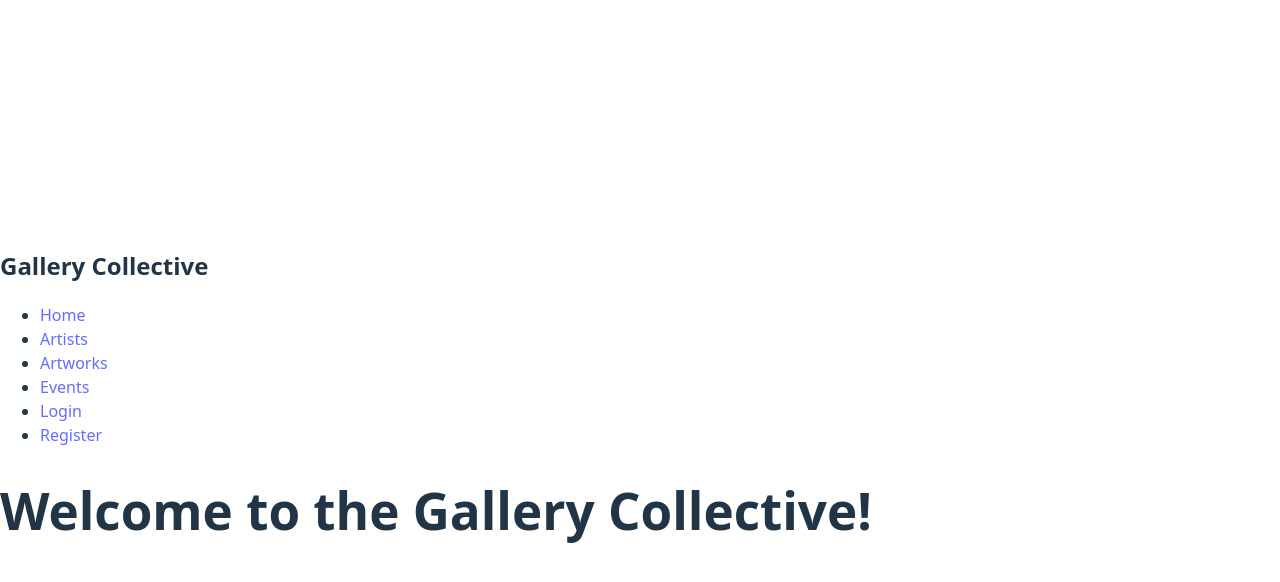
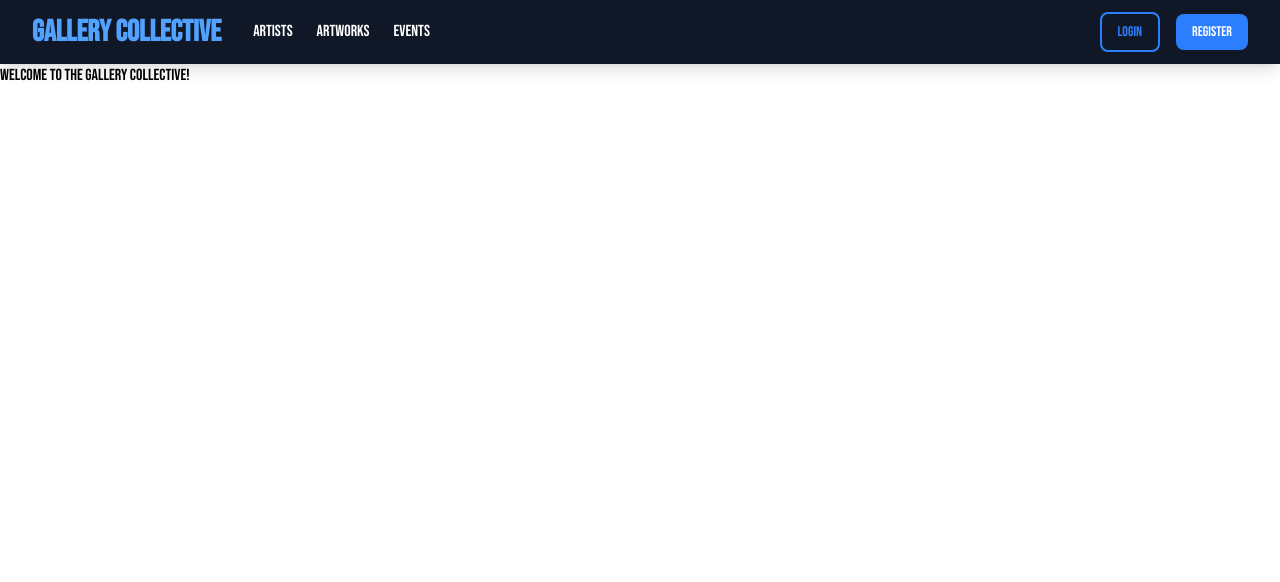
Before and after one commit to SquidIcarus/the-gallery-collective-frontend, a React (Vite) app: page / in a window 1280 px wide. Shown: the top 582 px of the page. Built offline with nearby package versions, Linux system fonts and the light colour scheme; no server answers.

Commit message:
style navigation bar

```diff
--- a/src/components/NavBar/NavBar.jsx
+++ b/src/components/NavBar/NavBar.jsx
@@ -12,48 +12,73 @@ function NavBar() {
     };
 
     return (
-        <nav>
-            <h2>Gallery Collective</h2>
-            <ul>
+        <nav className='bg-gray-900 text-white shadow-lg'>
+            <div className='container-custom'>
+                <div className='flex items-center justify-between h-16'>
+
+                    <div className='flex items-center space-x-8'>
+                        {/* Logo */}
+                        <Link
+                            to="/"
+                            style={{ fontFamily: "'Bebas Neue', sans-serif" }}
+                            className="text-3xl font-bold text-blue-400 hover:text-blue-300 transition-colors"
+                        >
+                            Gallery Collective
+                        </Link>
+
+                        <ul className='flex items-center space-x-6'>
                             <li>
-                    <Link to="/">Home</Link>
+                                <Link to="/artists" className='hover:text-blue-400 transition-colors'>
+                                    Artists
+                                </Link>
                             </li>
                             <li>
-                    <Link to="/artists">Artists</Link>
+                                <Link to="/artworks" className='hover:text-blue-400 transition-colors'>
+                                    Artworks
+                                </Link>
                             </li>
                             <li>
-                    <Link to="/artworks">Artworks</Link>
+                                <Link to="/events" className='hover:text-blue-400 transition-colors'>
+                                    Events
+                                </Link>
+                            </li>
+
+                            {isAuthenticated && user?.is_artist && (
+                                <>
+                                    <li>
+                                        <Link to='/upload-artwork' className='hover:text-purple-400 transition-colors'>
+                                            Upload Artwork
+                                        </Link>
                                     </li>
                                     <li>
-                    <Link to="/events">Events</Link>
-                </li>
-                {!isAuthenticated ? (
-                <>
-                    <li>
-                        <Link to="/login">Login</Link>
-                    </li>
-                    <li>
-                        <Link to="/register">Register</Link>
-                    </li>
-                </>
-            ) : (
-                <>
-                    {user?.is_artist && (
-                      <>
-                       <li>
-                            <Link to='/upload-artwork'>Upload Artwork</Link>
-                        </li>
-                        <li>
-                            <Link to='upload-event'>Post Event</Link>
-                        </li>
-                      </>
-                    )}
-                    <li>
-                        <button onClick={handleLogout}>Logout</button>
+                                        <Link to='/upload-event' className='hover:text-purple-400 transition-colors'>
+                                            Create Event
+                                        </Link>
                                     </li>
                                 </>
                             )}
                         </ul>
+                    </div>
+
+                    <div className='flex items-center space-x-4'>
+                        {!isAuthenticated ? (
+                            <>
+                                <Link to="/login" className='btn-outline'>
+                                    Login
+                                </Link>
+                                <Link to="/register" className='btn-primary'>
+                                    Register
+                                </Link>
+                            </>
+                        ) : (
+                            <button onClick={handleLogout} className='btn-secondary'>
+                                Logout
+                            </button>
+                        )}
+                    </div>
+
+                </div>
+            </div>
         </nav>
     );
 }
--- a/src/index.css
+++ b/src/index.css
@@ -1,68 +1,30 @@
-:root {
-  font-family: system-ui, Avenir, Helvetica, Arial, sans-serif;
-  line-height: 1.5;
-  font-weight: 400;
+@import url('https://fonts.googleapis.com/css2?family=Bebas+Neue&display=swap');
+@import "tailwindcss";
 
-  color-scheme: light dark;
-  color: rgba(255, 255, 255, 0.87);
-  background-color: #242424;
 
-  font-synthesis: none;
-  text-rendering: optimizeLegibility;
-  -webkit-font-smoothing: antialiased;
-  -moz-osx-font-smoothing: grayscale;
+body {
+  font-family: 'Bebas Neue', sans-serif;
 }
 
-a {
-  font-weight: 500;
-  color: #646cff;
-  text-decoration: inherit;
-}
-a:hover {
-  color: #535bf2;
+input, textarea, select {
+  font-family: system-ui, -apple-system, sans-serif;
+  text-transform: none;
 }
 
-body {
-  margin: 0;
-  display: flex;
-  place-items: center;
-  min-width: 320px;
-  min-height: 100vh;
-}
+@layer components {
+  .container-custom {
+    @apply max-w-7xl mx-auto px-4 sm:px-6 lg:px-8;
+  }
 
-h1 {
-  font-size: 3.2em;
-  line-height: 1.1;
-}
+  .btn-primary {
+    @apply bg-blue-500 hover:bg-blue-600 text-white font-normal py-2 px-4 rounded-lg transition-colors duration-200 text-sm;
+  }
 
-button {
-  border-radius: 8px;
-  border: 1px solid transparent;
-  padding: 0.6em 1.2em;
-  font-size: 1em;
-  font-weight: 500;
-  font-family: inherit;
-  background-color: #1a1a1a;
-  cursor: pointer;
-  transition: border-color 0.25s;
-}
-button:hover {
-  border-color: #646cff;
-}
-button:focus,
-button:focus-visible {
-  outline: 4px auto -webkit-focus-ring-color;
-}
+  .btn-outline {
+    @apply border-2 border-blue-500 text-blue-500 hover:bg-blue-500 hover:text-white font-normal py-2 px-4 rounded-lg transition-colors duration-200 text-sm;
+  }
 
-@media (prefers-color-scheme: light) {
-  :root {
-    color: #213547;
-    background-color: #ffffff;
-  }
-  a:hover {
-    color: #747bff;
-  }
-  button {
-    background-color: #f9f9f9;
+  .btn-secondary {
+     @apply bg-purple-500 hover:bg-purple-600 text-white font-normal py-2 px-4 rounded-lg transition-colors duration-200 text-sm;
   }
 }
```
Lines whose indentation alone changed are shown as unchanged.
